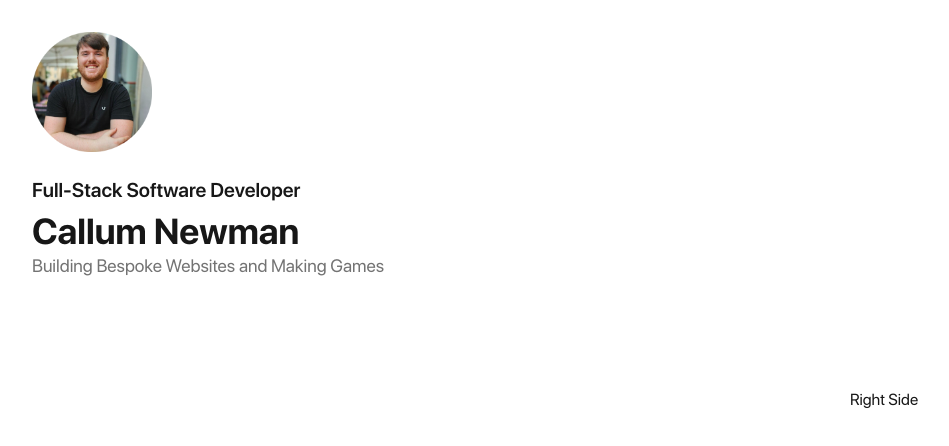
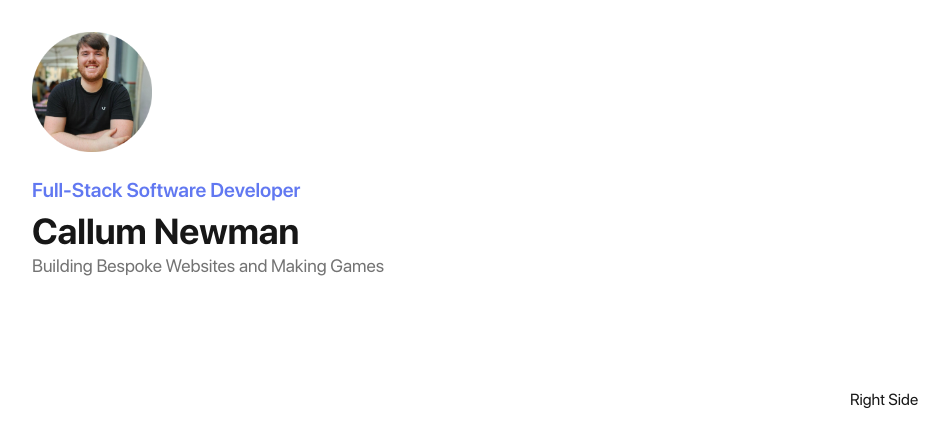
Before and after one commit to DrunkenJellies-dev/callum-newman-portfolio, a Next.js app: page / in a window 1280 px wide. Shown: the top 446 px of the page, without its empty margins (0-949 px from the left). Built offline with nearby package versions, Linux system fonts and the light colour scheme.

Commit message:
Fixed tailwind config spelling mistake

```diff
--- a/tailwind.config.ts
+++ b/tailwind.config.ts
@@ -8,7 +8,7 @@ const config: Config = {
     "./app/**/*.{js,ts,jsx,tsx,mdx}",
   ],
   theme: {
-    extent: {
+    extend: {
       colors: {
         primary: "#6178F1",
         youtube: "#FF0000",
```
